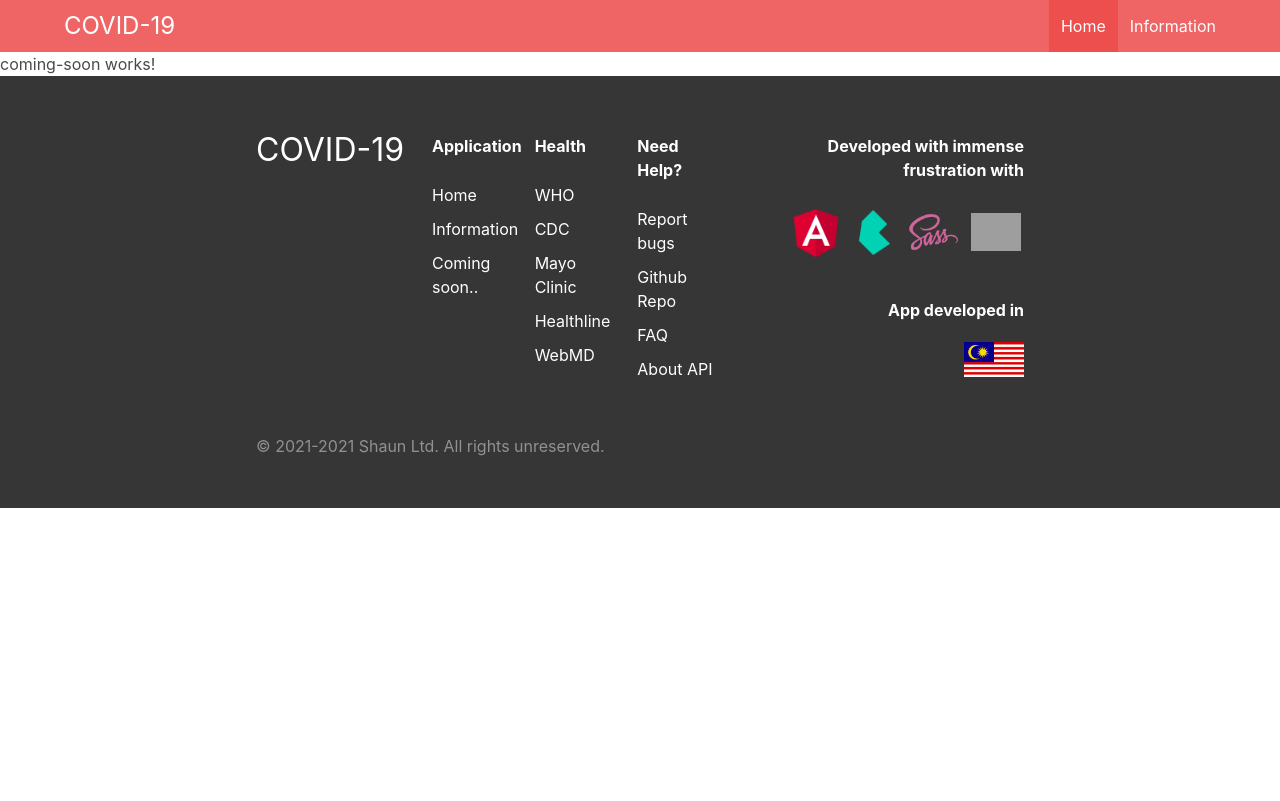
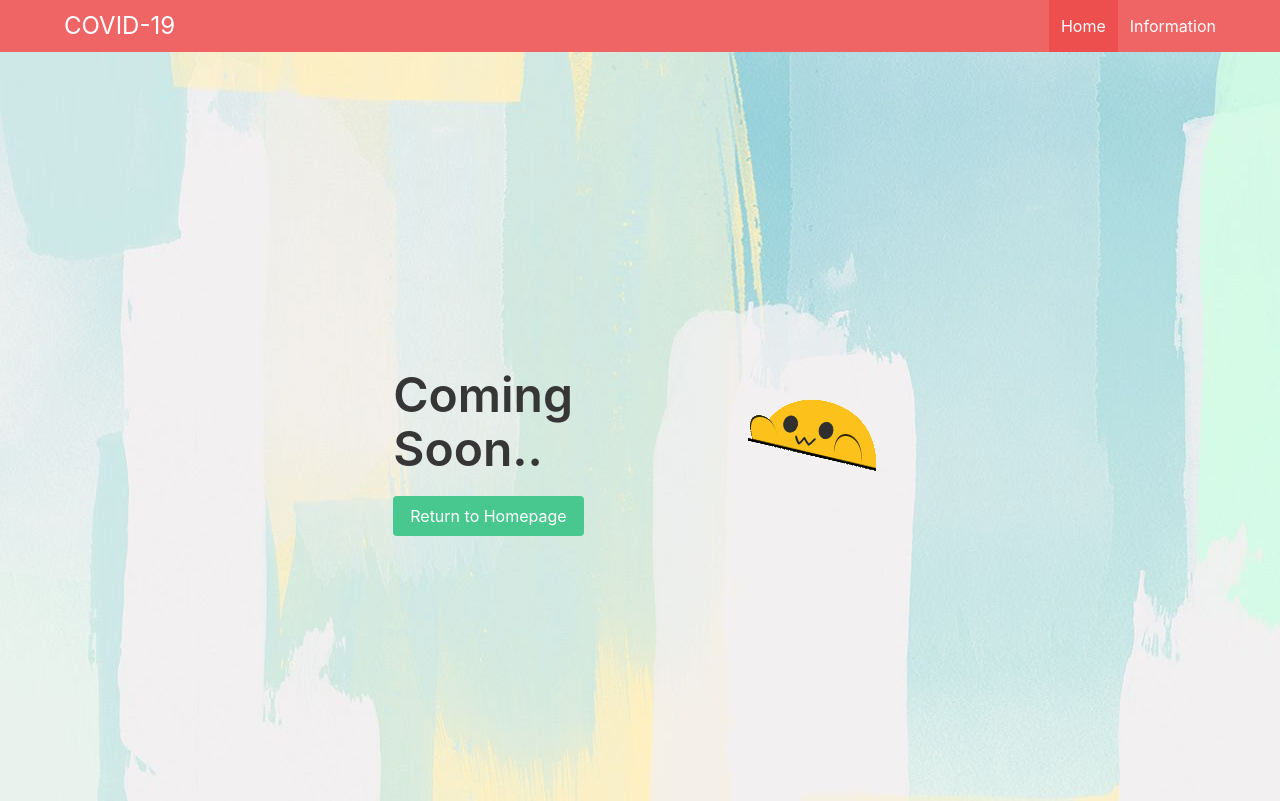
Before and after one commit to data-miner00/ng-covid-tracker, an Angular app: page /coming-soon in a window 1280 px wide. Shown: the top 801 px of the page. Built offline with nearby package versions, Linux system fonts and the light colour scheme; grey boxes are pictures that could not be loaded; what ngx-echarts would draw is missing.

Commit message:
feat: Coming soon page

```diff
--- a/src/app/views/coming-soon/coming-soon.component.html
+++ b/src/app/views/coming-soon/coming-soon.component.html
@@ -1 +1,33 @@
-<p>coming-soon works!</p>
+<div class="coming-soon">
+  <div class="coming-soon__container rows">
+    <!-- <div class="left">
+
+    </div>
+    <div class="right">
+      <img src="assets/bongo_blob.gif" alt="bongo" />
+    </div> -->
+    <div class="row">
+      <div class="columns is-multiline is-centered">
+        <div class="column is-8-desktop is-10-mobile">
+          <h1
+            class="
+              is-size-1-desktop is-size-3-mobile
+              title
+              has-text-centered-mobile
+            "
+          >
+            Coming Soon..
+          </h1>
+        </div>
+        <div class="k column is-4-desktop is-11-mobile">
+          <img src="assets/bongo_blob.gif" alt="bongo" />
+        </div>
+      </div>
+    </div>
+    <div class="row has-text-centered-mobile has-text-left-desktop">
+      <a href="" class="button is-large-desktop is-medium-mobile is-success">
+        Return to Homepage
+      </a>
+    </div>
+  </div>
+</div>
--- a/src/app/views/coming-soon/coming-soon.component.sass
+++ b/src/app/views/coming-soon/coming-soon.component.sass
@@ -0,0 +1,15 @@
+.coming-soon
+  height: 100vh
+  display: grid
+  place-items: center
+  background: url(../../../assets/gb3.jpg)
+    background-size: cover
+    background-repeat: no-repeat
+    background-position: center
+  &__container
+    max-width: 1024px
+
+    .k
+      img
+        display: block
+        margin: 0 auto
```
